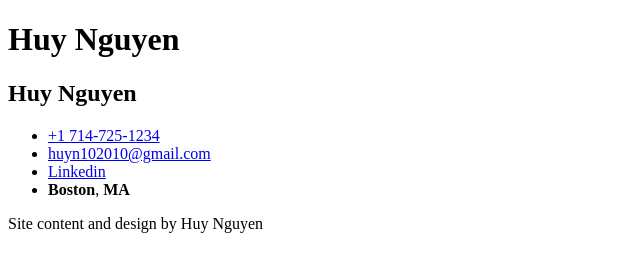
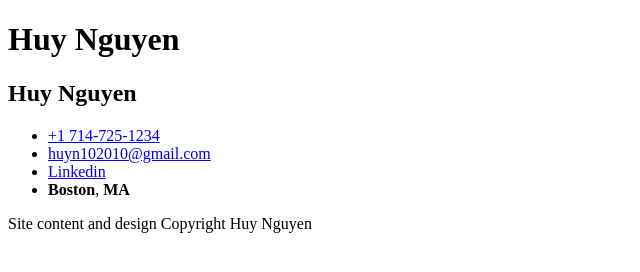
Before and after one commit to huyn102010/personal-site, a plain HTML site: page resume/index.html in a window 1280 px wide. Shown: the full height of the page, 0-640 px from the left. Drawn offline with Linux system fonts and the light colour scheme.

Commit message:
Add Copyright to resume page

```diff
--- a/resume/index.html
+++ b/resume/index.html
@@ -38,7 +38,7 @@
 
       </article>
 
-      <footer>Site content and design by Huy Nguyen</footer>
+      <footer>Site content and design Copyright Huy Nguyen</footer>
     </main>
   </body>
 </html>
```
